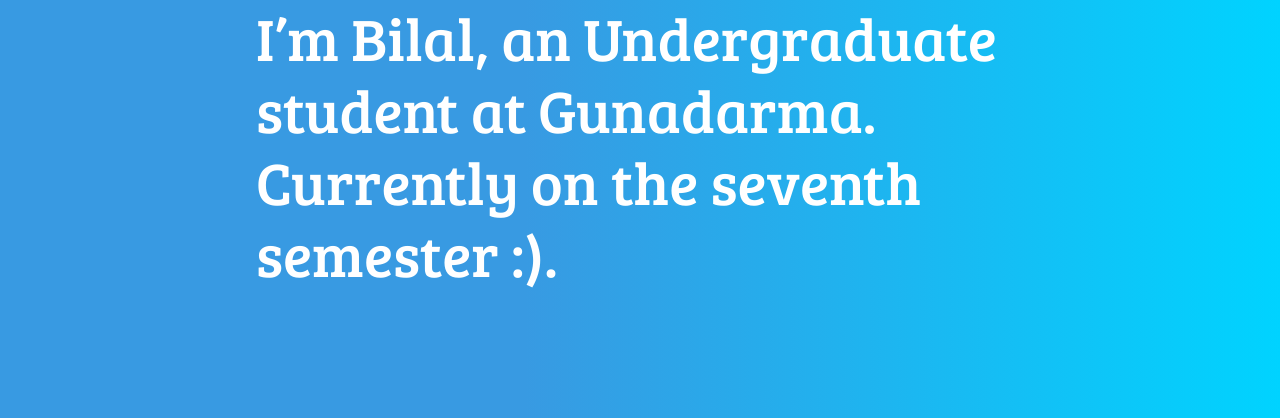
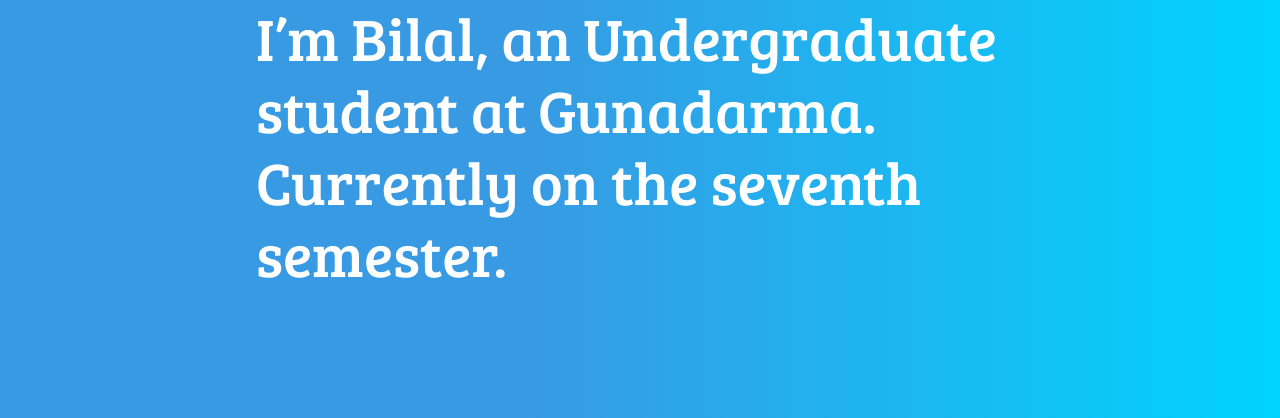
Before and after one commit to babdurrahman78/babdurrahman78.github.io, a plain HTML site: page index.html in a window 1280 px wide. Shown: the part 205-623 px from the top of the page. Drawn offline with nearby package versions, Linux system fonts and the light colour scheme.

Commit message:
minor update

```diff
--- a/index.html
+++ b/index.html
@@ -33,7 +33,7 @@
 	<div class="about" id="about">
 		<div class="container">
 			<h1>Hi,</h1>
-			<h1>I’m Bilal, an Undergraduate student at Gunadarma. Currently on the seventh semester :).</h1>
+			<h1>I’m Bilal, an Undergraduate student at Gunadarma. Currently on the seventh semester.</h1>
 		</div>
 	</div>
 	<div class="project" id="project">
```
